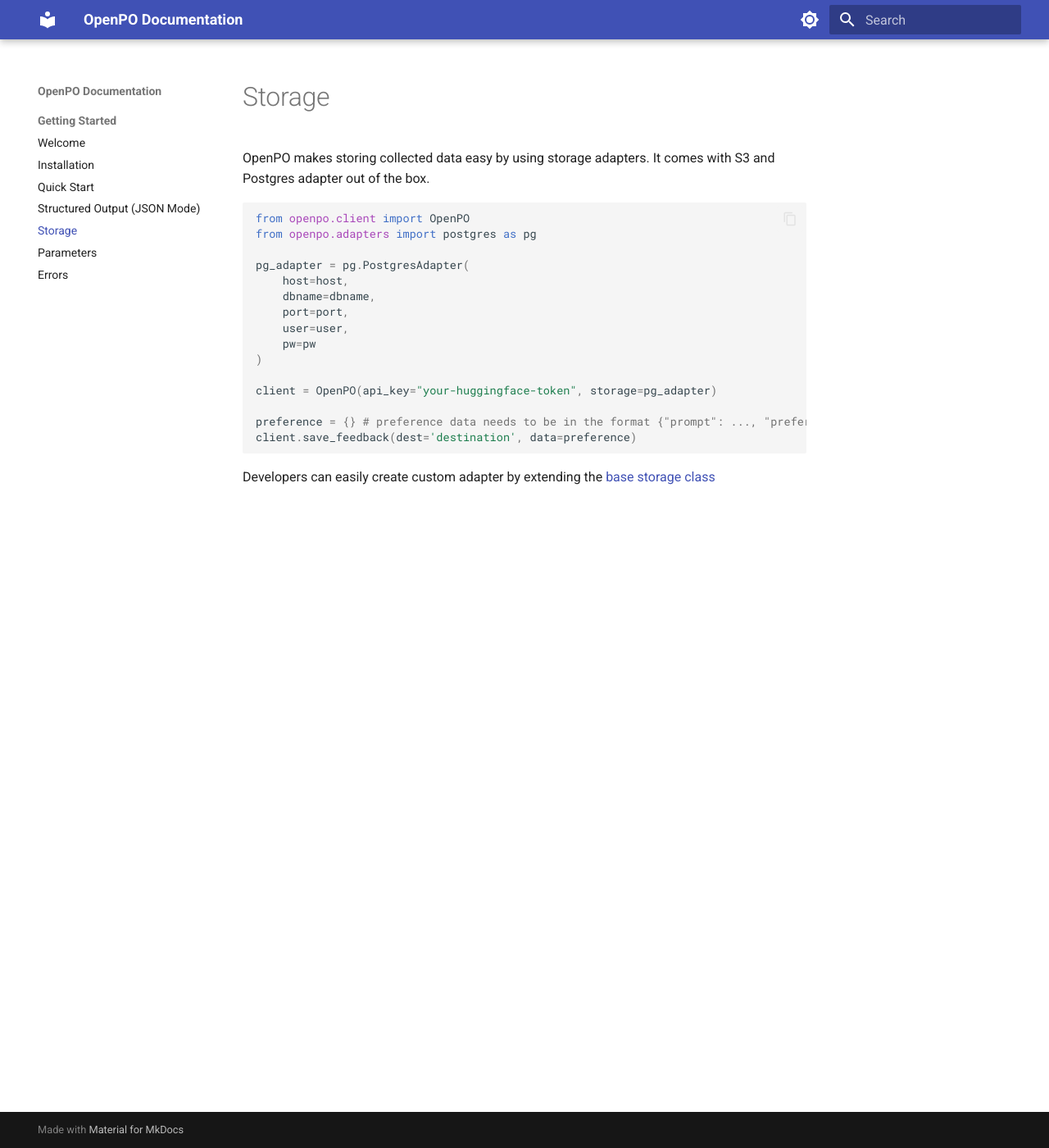
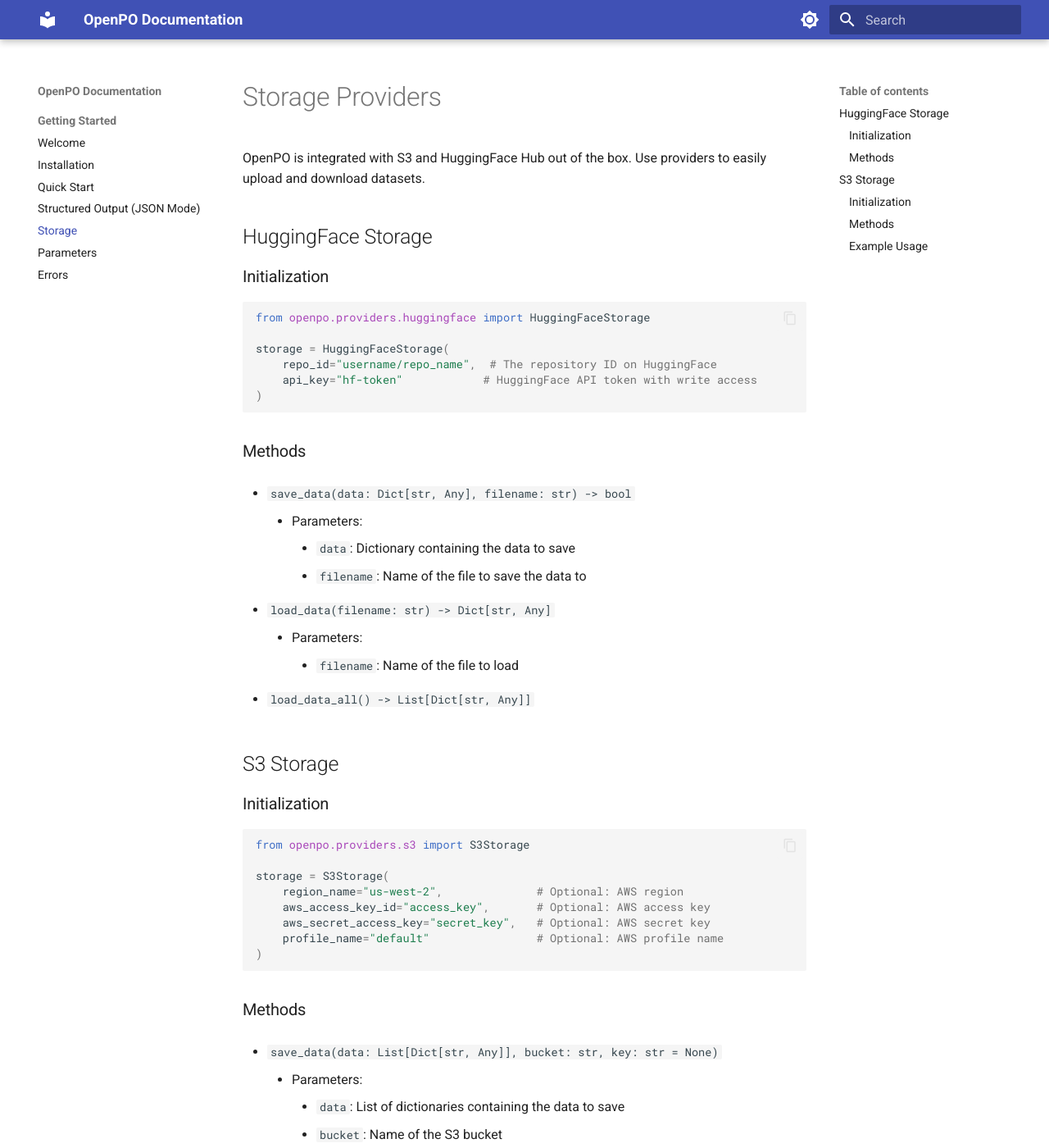
Before and after one commit to dannylee1020/openpo, an MkDocs documentation site: the page built from docs/storage.md, in a window 1280 px wide and 1400 px high. Shown: the whole window at 82% size. Built offline with MkDocs 1.6.1 and Material for MkDocs 9.7.7, drawn with Linux system fonts in a browser that asks for light colours; some of the changed text lies outside the part shown.

Commit message:
update docs

````diff
--- a/docs/storage.md
+++ b/docs/storage.md
@@ -1,21 +1,72 @@
-OpenPO makes storing collected data easy by using storage adapters. It comes with S3 and Postgres adapter out of the box.
+# Storage Providers
 
+OpenPO is integrated with S3 and HuggingFace Hub out of the box. Use providers to easily upload and download datasets.
+
+## HuggingFace Storage
+
+### Initialization
 ```python
-from openpo.client import OpenPO
-from openpo.adapters import postgres as pg
+from openpo.providers.huggingface import HuggingFaceStorage
 
-pg_adapter = pg.PostgresAdapter(
-    host=host,
-    dbname=dbname,
-    port=port,
-    user=user,
-    pw=pw
+storage = HuggingFaceStorage(
+    repo_id="username/repo_name",  # The repository ID on HuggingFace
+    api_key="hf-token"            # HuggingFace API token with write access
 )
-
-client = OpenPO(api_key="your-huggingface-token", storage=pg_adapter)
-
-preference = {} # preference data needs to be in the format {"prompt": ..., "preferred": ..., "rejected": ...}
-client.save_feedback(dest='destination', data=preference)
 ```
 
-Developers can easily create custom adapter by extending the [base storage class](https://github.com/dannylee1020/openpo/blob/dev/openpo/adapters/base.py)
+### Methods
+- `save_data(data: Dict[str, Any], filename: str) -> bool`
+    - Parameters:
+        - `data`: Dictionary containing the data to save
+        - `filename`: Name of the file to save the data to
+
+- `load_data(filename: str) -> Dict[str, Any]`
+    - Parameters:
+        - `filename`: Name of the file to load
+
+- `load_data_all() -> List[Dict[str, Any]]`
+
+
+## S3 Storage
+
+### Initialization
+```python
+from openpo.providers.s3 import S3Storage
+
+storage = S3Storage(
+    region_name="us-west-2",              # Optional: AWS region
+    aws_access_key_id="access_key",       # Optional: AWS access key
+    aws_secret_access_key="secret_key",   # Optional: AWS secret key
+    profile_name="default"                # Optional: AWS profile name
+)
+```
+
+### Methods
+- `save_data(data: List[Dict[str, Any]], bucket: str, key: str = None)`
+    - Parameters:
+        - `data`: List of dictionaries containing the data to save
+        - `bucket`: Name of the S3 bucket
+        - `key`: Object key (path) in the bucket
+
+- `load_data(bucket: str, key: str) -> List[Dict[str, Any]]`
+    - Parameters:
+        - `bucket`: Name of the S3 bucket
+        - `key`: Object key (path) in the bucket
+
+- `load_data_all(bucket: str, limit: int) -> List[Dict[str, Any]]`
+    - Parameters:
+        - `bucket`: Name of the S3 bucket
+        - `limit`: Maximum number of files to read
+
+### Example Usage
+```python
+storage = HuggingFaceStorage(repo_id="my-dataset-repo", api_key="hf-token")
+
+# Save data
+preference = {"prompt": "text", "preferred": "response1", "rejected": "response2"}
+storage.save_data(data=preference, filename="my-data.json")
+
+# Load data
+data = storage.load_data(filename="my-data.json")
+print(data)
+```
````
Also changed, not shown: docs/quickstart.md (+18 -2 lines).
